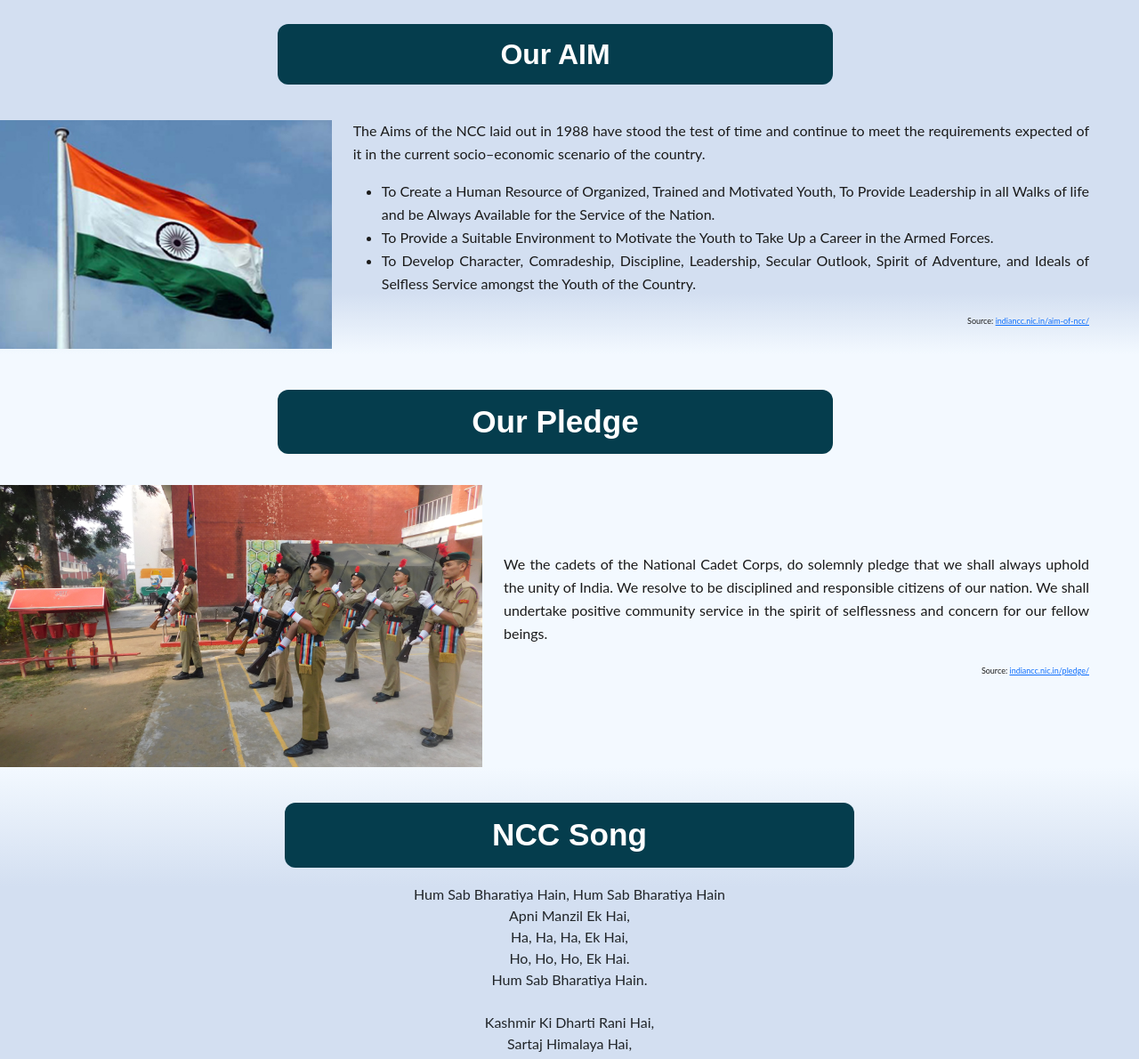
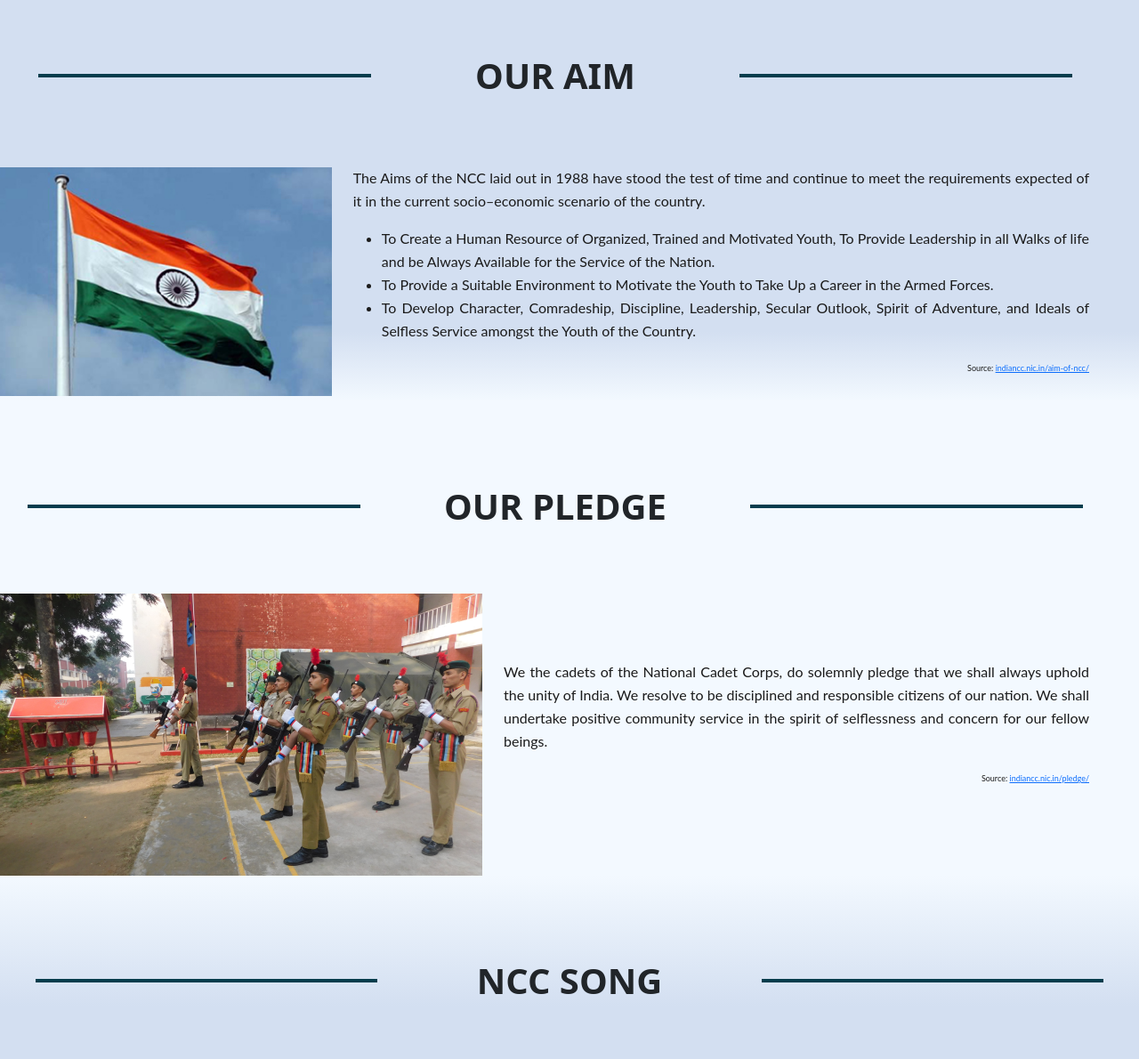
Before and after one commit to Rahul-go1503/NCC-Website, a plain HTML site: page index.html in a window 1280 px wide. Shown: the part 189-1379 px from the top of the page at 89% size. Drawn offline with nearby package versions, Linux system fonts and the light colour scheme.

Commit message:
Merge branch 'main' of https://github.com/Rahul-go1503/NCC-Website

```diff
--- a/index.html
+++ b/index.html
@@ -154,9 +154,14 @@
   <!---------- carousel end------- -->
   <!-- Aim part-->
   <div class="Our_AIM">
-    <div class="aim">
+    <!-- <div class="aim">
       <p class="aim-pledge-heading" style="font-size: 32px;">
         Our AIM</p>
+    </div> -->
+    <div class="section-heading text-center d-flex align-items-center justify-content-around py-3">
+      <div class="line"></div>
+      <p class="heading">Our AIM</p>
+      <div class="line"></div>
     </div>
     <div class="flex-container">
       <img class="pics" src="./images/Aim.jpg" alt="Flag" style="position: relative;">
@@ -181,16 +186,16 @@
   </div>
   <!--Pledge part-->
   <div class="Pledge">
-    <div class="pldge">
+    <!-- <div class="pldge">
       <p class="aim-pledge-heading">
         Our Pledge
       </p>
-    </div>
-    <!-- <div class="section-heading text-center d-flex align-items-center justify-content-around py-3">
+    </div> -->
+    <div class="section-heading text-center d-flex align-items-center justify-content-around py-3">
       <div class="line"></div>
       <p class="heading">Our Pledge</p>
       <div class="line"></div>
-    </div> -->
+    </div>
     <div class="flex-container">
       <img class="pics" src="./images/Pledge.png" alt="Pledge" style="position: relative;">
       <div class="text">
@@ -204,17 +209,17 @@
     </div>
   </div>
   <div class="ncc-song">
-    <div class="pldge mb-2">
+    <!-- <div class="pldge mb-2">
       <p class="aim-pledge-heading"><a href="https://www.youtube.com/watch?v=K2faLjlM8iY" target="_blank"
           style="text-decoration: none; color: #fff;">
           NCC Song</a>
       </p>
-    </div>
-    <!-- <div class="section-heading text-center d-flex align-items-center justify-content-around py-3">
+    </div> -->
+    <div class="section-heading text-center d-flex align-items-center justify-content-around py-3">
       <div class="line"></div>
       <p class="heading">NCC Song</p>
       <div class="line"></div>
-    </div> -->
+    </div>
     <p class="text-center song_text">
       Hum Sab Bharatiya Hain, Hum Sab Bharatiya Hain<br> Apni Manzil Ek Hai,<br> Ha, Ha, Ha, Ek Hai,<br>
       Ho, Ho, Ho, Ek Hai.<br> Hum Sab Bharatiya Hain.<br>
```
